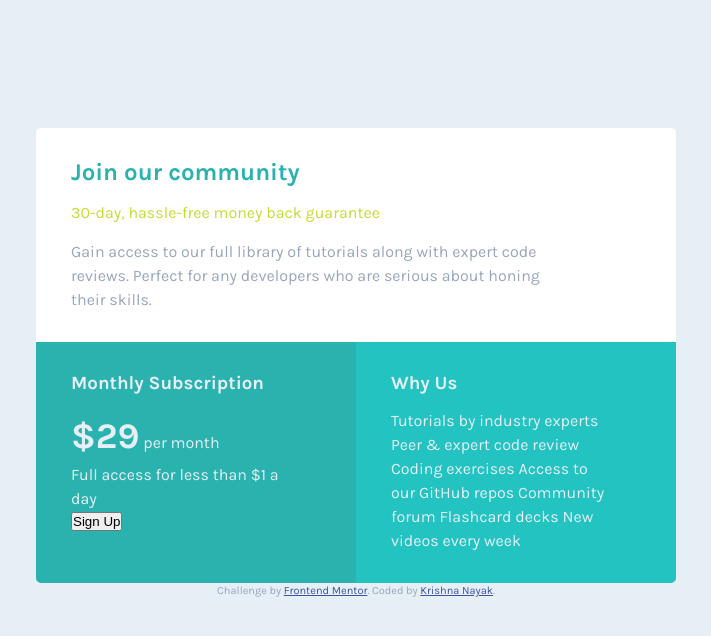
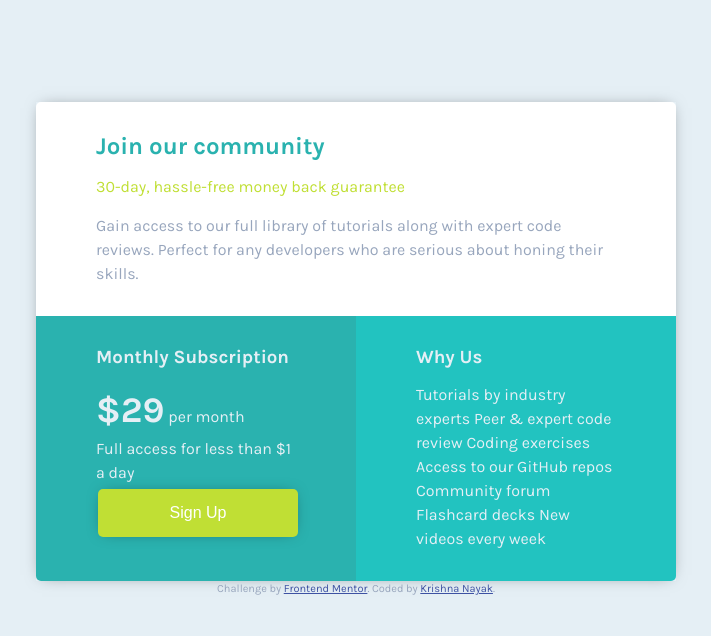
Before and after one commit to krishna-nayak/single-price-grid-component-master, a plain HTML site: page index.html in a window 1280 px wide. Shown: the whole page, without its empty margins (284-995 px from the left). Drawn offline with Linux system fonts and the light colour scheme.

Commit message:
added box-shadow

```diff
--- a/index.html
+++ b/index.html
@@ -25,22 +25,24 @@
 	<body>
 		<div class="grid-container">
 			<!-- header -->
-			<div class="header space">
+			<div class="header">
 				<h2 class="heading">Join our community</h2>
 				<p class="brigth-yellow">30-day, hassle-free money back guarantee</p>
 				<p>Gain access to our full library of tutorials along with expert code reviews. Perfect for any developers who are serious about honing their skills.</p>
 			</div>
 
 			<!-- subscription -->
-			<div class="subscription space">
-				<h3>Monthly Subscription</h3>
-				<p><span class="text-large">&dollar;29</span> per month</p>
-				<p>Full access for less than &dollar;1 a day</p>
-				<button>Sign Up</button>
+			<div class="subscription">
+				<div class="content">
+					<h3>Monthly Subscription</h3>
+					<p><span class="text-large">&dollar;29</span> per month</p>
+					<p>Full access for less than &dollar;1 a day</p>
+				</div>
+				<button class="btn">Sign Up</button>
 			</div>
 
 			<!-- why-us -->
-			<div class="info space">
+			<div class="info">
 				<h3>Why Us</h3>
 				<p>Tutorials by industry experts Peer &amp; expert code review Coding exercises Access to our GitHub repos Community forum Flashcard decks New videos every week</p>
 			</div>
--- a/style.css
+++ b/style.css
@@ -13,7 +13,7 @@
 body {
 	font-family: "Karla", sans-serif;
 	max-width: 1445px;
-	padding: 10% 25%;
+	padding: 8% 25%;
 	font-size: 16px;
 	background-color: var(--neutral-light-grey);
 	color: var(--neutral-grayish-blue);
@@ -42,6 +42,22 @@ div > .brigth-yellow {
 	font-size: 36px;
 }
 
+.btn {
+	width: 100%;
+	background-color: var(--primary-bright-yellow);
+	border: none;
+	border-radius: 5px;
+	color: white;
+	padding: 15px 32px;
+	text-align: center;
+	text-decoration: none;
+	display: inline-block;
+	font-size: 16px;
+	margin: 4px 2px;
+	cursor: pointer;
+	box-shadow: 0 0 15px -6px rgba(0, 0, 0, 0.5);
+}
+
 /* .grid-container > div {
 	border: 1px solid black;
 	border-radius: 100px;
@@ -54,12 +70,13 @@ div > .brigth-yellow {
 	display: grid;
 	grid-template-columns: repeat(12, 1fr);
 	grid-auto-rows: auto;
+	box-shadow: 0 0 15px -6px rgba(0, 0, 0, 0.5);
 }
 
 .header,
 .subscription,
 .info {
-	padding: 30px 20% 30px 35px;
+	padding: 30px 60px;
 }
 
 .header {
@@ -86,6 +103,7 @@ div > .brigth-yellow {
 @media screen and (max-width: 980px) {
 	body {
 		padding: 10% 10%;
+		text-align: center;
 	}
 	.header {
 		grid-column: span 12;
@@ -95,6 +113,9 @@ div > .brigth-yellow {
 		grid-column: span 12;
 		border-bottom-left-radius: 0px;
 	}
+	.subscription .btn {
+		width: 100%;
+	}
 
 	.info {
 		grid-column: span 12;
@@ -102,8 +123,12 @@ div > .brigth-yellow {
 	}
 }
 
-@media screen and (max-width: 450px) {
+@media screen and (max-width: 550px) {
 	body {
 		padding: 10% 5%;
+		text-align: left;
+	}
+	.subscription .btn {
+		width: 100%;
 	}
 }
```
